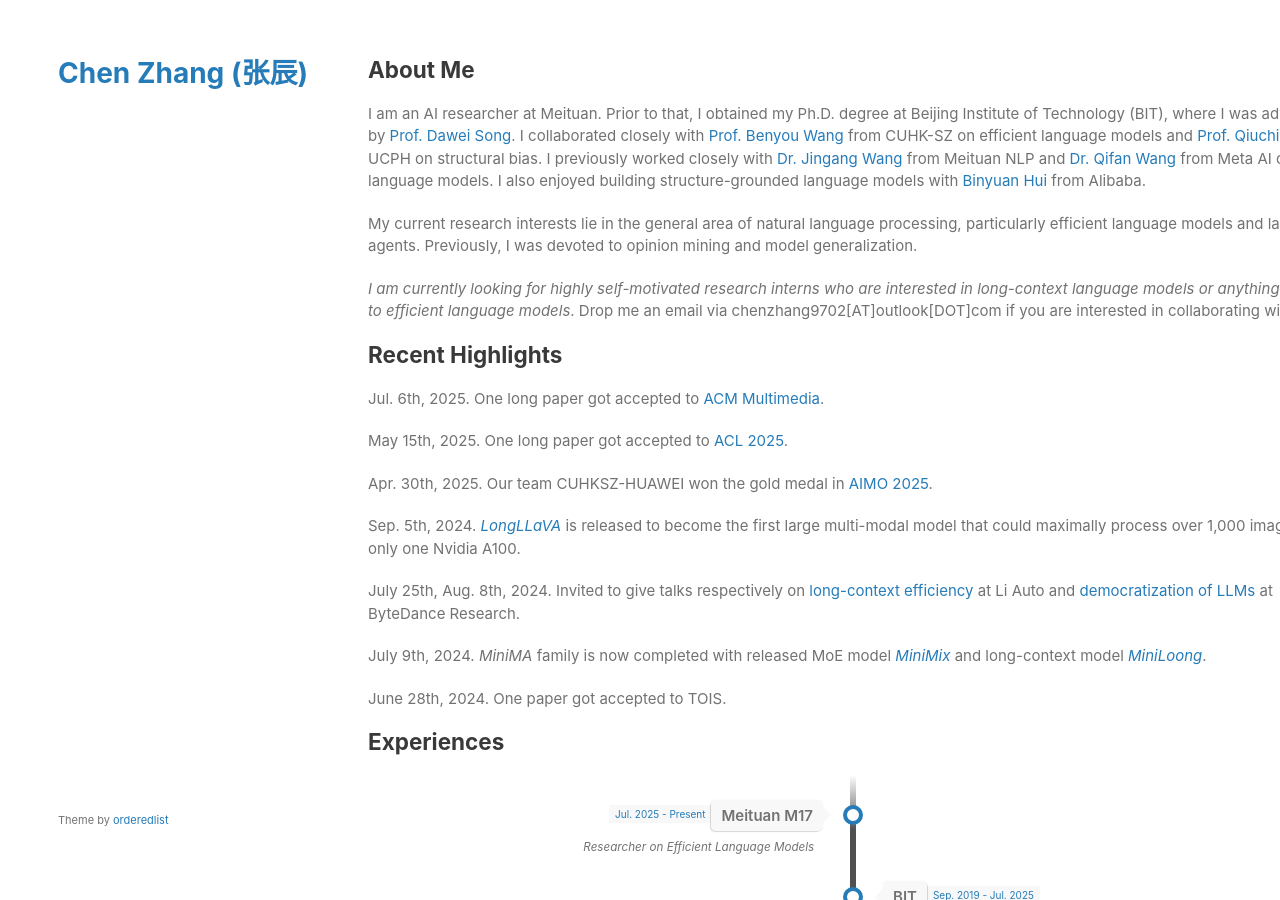
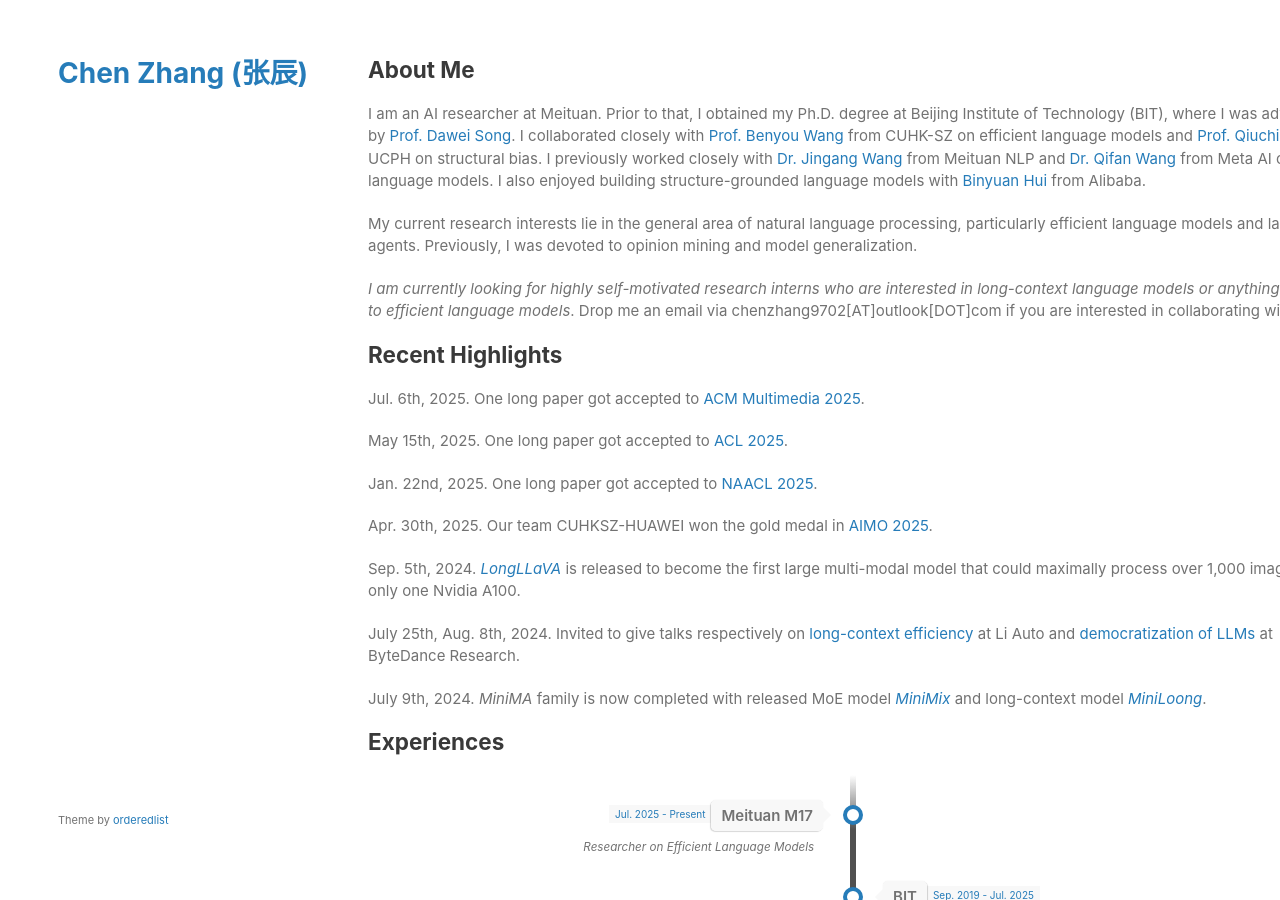
Before and after one commit to GeneZC7/genezc7.github.io, a Jekyll site: the page built from index.md, in a window 1280 px wide and 900 px high. Built offline with Jekyll 4.4.1, drawn with Linux system fonts in a browser that asks for light colours; our own code applies the rules of GitHub Pages for plain Markdown files; some of the changed text lies outside the part shown.

Commit message:
Update index.md

```diff
--- a/index.md
+++ b/index.md
@@ -12,9 +12,11 @@
 
 ## Recent Highlights
 
-Jul. 6th, 2025. One long paper got accepted to [ACM Multimedia](https://acmmm2025.org/).
+Jul. 6th, 2025. One long paper got accepted to [ACM Multimedia 2025](https://acmmm2025.org/).
 
 May 15th, 2025. One long paper got accepted to [ACL 2025](https://2025.aclweb.org/).
+
+Jan. 22nd, 2025. One long paper got accepted to [NAACL 2025](https://2025.naacl.org/).
 
 Apr. 30th, 2025. Our team CUHKSZ-HUAWEI won the gold medal in [AIMO 2025](https://www.kaggle.com/competitions/ai-mathematical-olympiad-progress-prize-2/leaderboard).
 
@@ -24,7 +26,6 @@
 
 July 9th, 2024. *MiniMA* family is now completed with released MoE model [*MiniMix*](https://huggingface.co/GeneZC/MiniMix-2_4x3B) and long-context model [*MiniLoong*](https://huggingface.co/GeneZC/MiniLoong-3B).
 
-June 28th, 2024. One paper got accepted to TOIS.
 
 ## Experiences
 
@@ -132,7 +133,7 @@
 
 **MoDification: Mixture of Depths Made Easy** <br>
 **Chen Zhang**, Meizhi Zhong, Qimeng Wang, Xuantao Lu, Zheyu Ye, Chengqiang Lu, Yan Gao, Yao Hu, Kehai Chen, Min Zhang, and Dawei Song. <br>
-Preprint. [[arXiv]](https://arxiv.org/abs/2410.14268)
+In **NAACL 2025**. [[arXiv]](https://arxiv.org/abs/2410.14268)
 
 **ZigZagKV: Dynamic KV Cache Compression for Long-context Modeling based on Layer Uncertainty** <br>
 Meizhi Zhong, Xikai Liu, **Chen Zhang**, Yikun Lei, Yan Gao, Yao Hu, Kehai Chen, and Min Zhang. <br>
```
